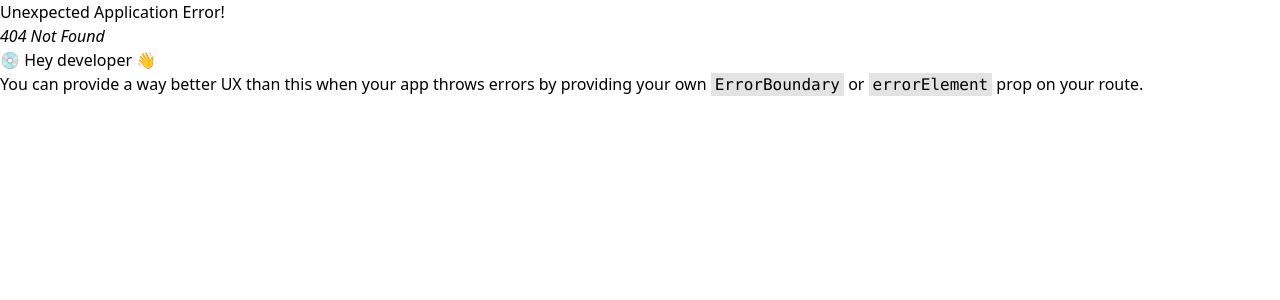
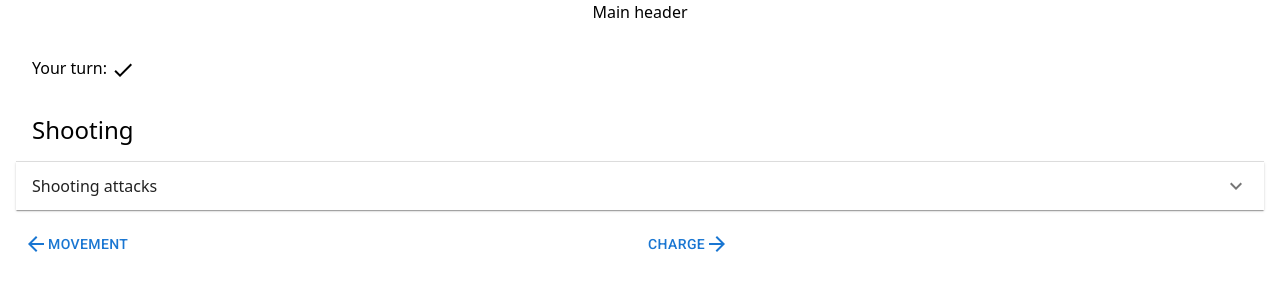
Before and after one commit to hammerpath/aos-battle-manual, a React (Vite) app: page /phases/shooting in a window 1280 px wide. Before the commit this address had no page. Shown: the top 300 px of the page. Built offline with nearby package versions, Linux system fonts and the light colour scheme.

Commit message:
add shooting phase

```diff
--- a/src/app/features/movement-phase/routes/MovementPhase.tsx
+++ b/src/app/features/movement-phase/routes/MovementPhase.tsx
@@ -14,6 +14,7 @@ export interface MovementPhaseProps {}
 
 const MovementPhase: React.FC<MovementPhaseProps> = function () {
   const currentTurn = useAppSelector(selectCurrentTurn);
+
   return (
     <Page>
       <PageContent>
--- /dev/null
+++ b/src/app/features/shooting-phase/routes/ShootingPhase.tsx
@@ -0,0 +1,41 @@
+import { Accordion, AccordionDetails } from "@mui/material";
+import AccordionHeader from "../../../components/AccordionHeader";
+import { Page } from "../../../components/Page";
+import PageContent from "../../../components/PageContent";
+import GameHeader from "../../game/components/GameHeader";
+import AccordionSummary from "../../../components/accordion/AccordionSummary";
+import { useAppSelector } from "../../../hooks";
+import { selectCurrentTurn } from "../../game/gameSlice";
+import PhaseNavigation from "../../../components/PhaseNavigation";
+
+export interface ShootingPhaseProps {}
+
+const ShootingPhase: React.FC<ShootingPhaseProps> = function () {
+  const currentTurn = useAppSelector(selectCurrentTurn);
+
+  return (
+    <Page>
+      <PageContent>
+        <GameHeader currentTurn={currentTurn} />
+      </PageContent>
+      <PageContent>
+        <AccordionHeader>Shooting</AccordionHeader>
+      </PageContent>
+      <Accordion>
+        <AccordionSummary>Shooting attacks</AccordionSummary>
+        <AccordionDetails>
+          When you make shooting attacks with a model, it attacks with any of
+          the missile weapons it is armed with.
+        </AccordionDetails>
+      </Accordion>
+      <PhaseNavigation
+        previousRoute="/phases/movement"
+        previousRouteName="Movement"
+        nextRoute="/phases/charge"
+        nextRouteName="Charge"
+      />
+    </Page>
+  );
+};
+
+export default ShootingPhase;
--- a/src/main.tsx
+++ b/src/main.tsx
@@ -13,6 +13,7 @@ import HeroPhase from "./app/features/hero-phase/routes/HeroPhase.tsx";
 import MovementPhase from "./app/features/movement-phase/routes/MovementPhase.tsx";
 import Root from "./app/routes/Root.tsx";
 import PreRounds from "./app/features/pre-rounds/routes/PreRounds.tsx";
+import ShootingPhase from "./app/features/shooting-phase/routes/ShootingPhase.tsx";
 
 const router = createBrowserRouter([
   {
@@ -31,6 +32,10 @@ const router = createBrowserRouter([
         path: "phases/movement",
         element: <MovementPhase />,
       },
+      {
+        path: "phases/shooting",
+        element: <ShootingPhase />,
+      },
     ],
   },
 ]);
```
